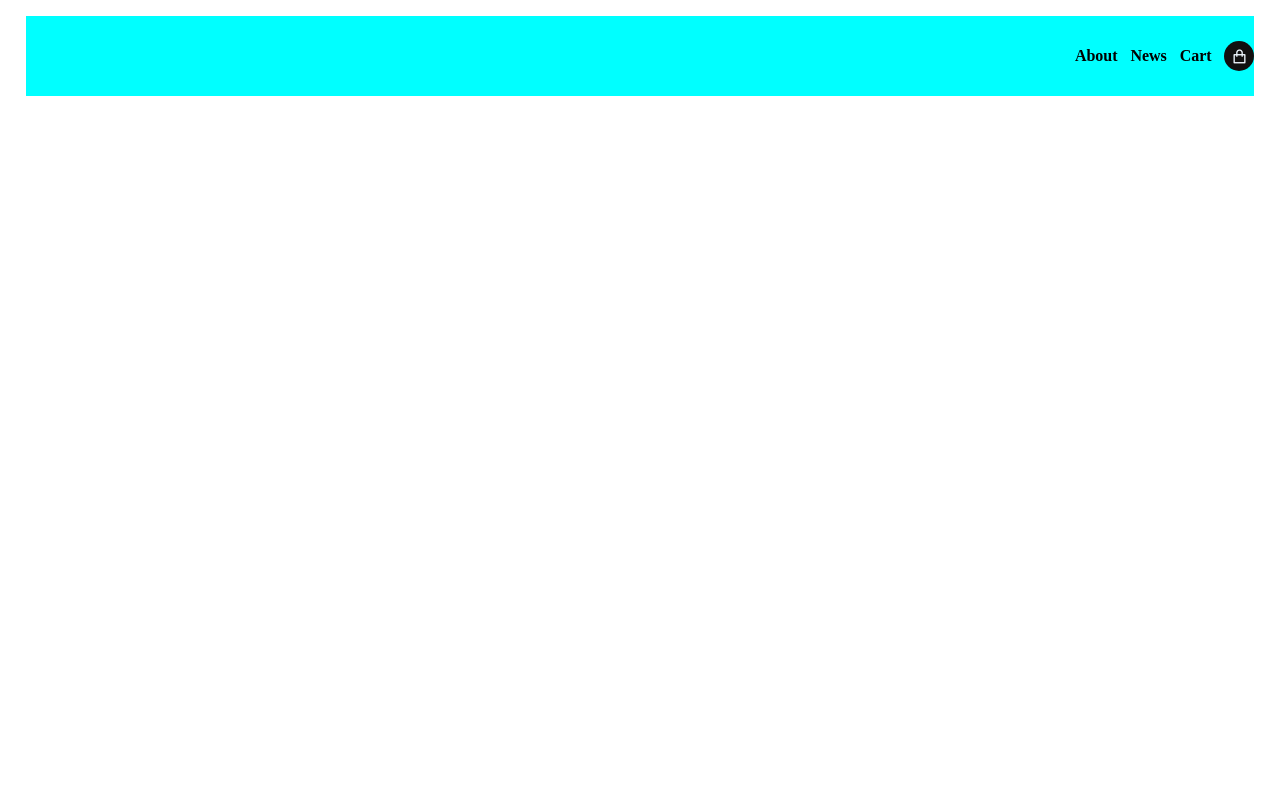
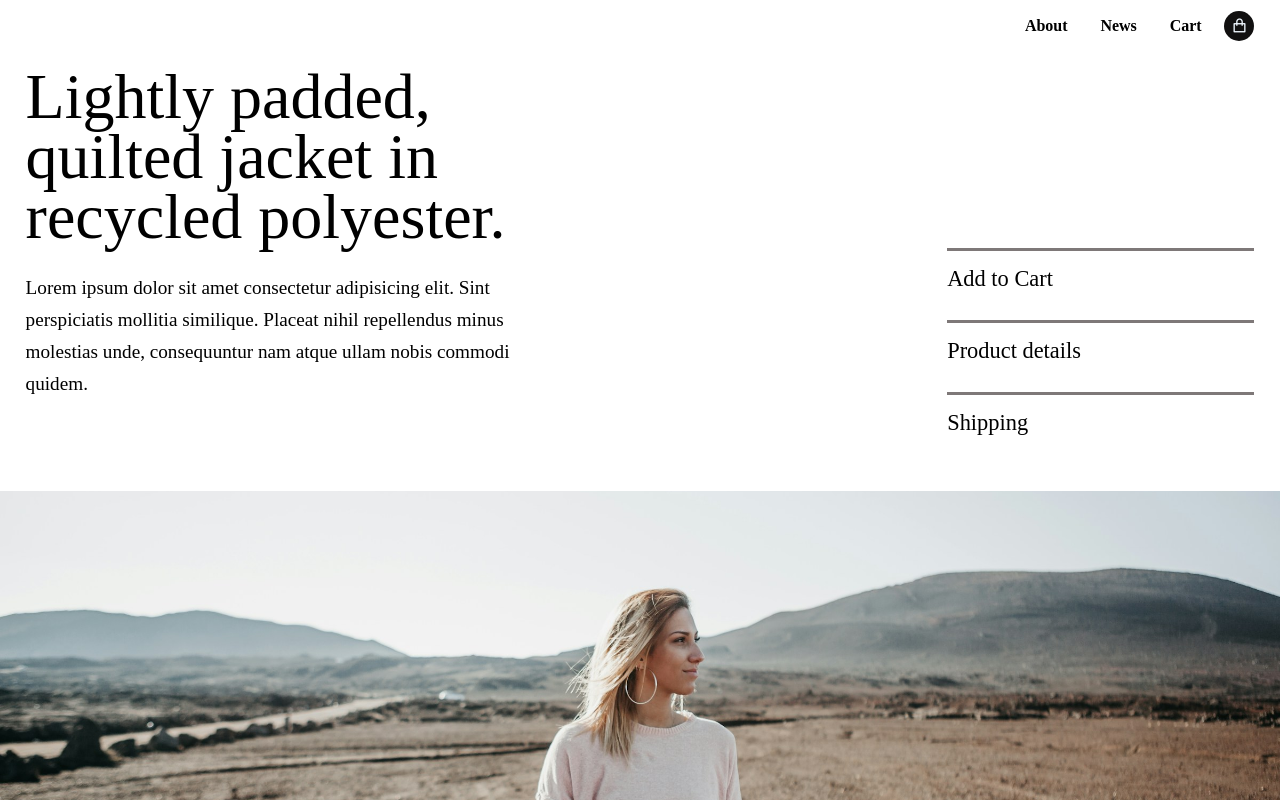
Before and after one commit to akshay-agney/linked-proj-1, a plain HTML site: page index.html in a window 1280 px wide. Drawn offline with nearby package versions, Linux system fonts and the light colour scheme.

Commit message:
some update

```diff
--- a/index.html
+++ b/index.html
@@ -1,26 +1,60 @@
 <!DOCTYPE html>
 <html lang="en">
      <head>
-      <meta charset="UTF-8">
-      <meta name="viewport" content="width=device-width, initial-scale=1.0">
+          <meta charset="UTF-8" />
+          <meta
+               name="viewport"
+               content="width=device-width, initial-scale=1.0" />
           <title>Document</title>
           <link
                href="https://cdn.jsdelivr.net/npm/remixicon@4.1.0/fonts/remixicon.css"
-    rel="stylesheet"
-/>
-      <link rel="stylesheet" href="style.css">
+               rel="stylesheet" />
+          <link rel="stylesheet" href="style.css" />
      </head>
      <body>
-      <div class="main">
+          <main>
+               <div id="wrapper">
                     <nav>
                          <h4>About</h4>
                          <h4>News</h4>
                          <h4>Cart</h4>
-                  <div id="bag"><i class="ri-shopping-bag-line"></i></div>
+                         <div id="bag">
+                              <i class="ri-shopping-bag-line"></i>
+                         </div>
                     </nav>
                     <div id="center">
-
+                         <h1>
+                              Lightly padded, <br />
+                              quilted jacket in <br />
+                              recycled polyester.
+                         </h1>
+                         <div id="para-right">
+                              <p>
+                                   Lorem ipsum dolor sit amet consectetur
+                                   adipisicing elit. Sint perspiciatis mollitia
+                                   similique. Placeat nihil repellendus minus
+                                   molestias unde, consequuntur nam atque ullam
+                                   nobis commodi quidem.
+                              </p>
+                              <div class="ele">
+                                   <div class="elem">
+                                        <a href="#">Add to Cart</a
+                                        ><i class="ri-arrow-right-up-line"></i>
+                                   </div>
+                                   <div class="elem">
+                                        <a href="#">Product details</a
+                                        ><i class="ri-arrow-right-up-line"></i>
+                                   </div>
+                                   <div class="elem">
+                                        <a href="#">Shipping</a
+                                        ><i class="ri-arrow-right-up-line"></i>
                                    </div>
                               </div>
+                         </div>
+                    </div>
+                    <div id="center-down">
+                    </div>
+               </div>
+          </main>
      </body>
 </html>
--- a/style.css
+++ b/style.css
@@ -1,29 +1,63 @@
 * {
-     margin: 0;
-     padding: 0;
-     box-sizing: border-box;
-     font-family: Gilroy;
+    margin: 0;
+    padding: 0;
+       box-sizing: border-box;
+       font-family: Gilroy;
 }
 
-html,
-body {
+html , body {
      height: 100%;
      width: 100%;
 }
-.main {
-     width: 100%;
+main{
      overflow: hidden;
      position: relative;
-     padding: 2vh 2vw;
 }
-nav {
-     display: flex;
+#wrapper{
+      height: 100vh;
+      width: 100vw;
+}
+nav{
+      height: 5%;
+      width: 100%;
+       display: flex;
      justify-content: end;
      gap: 1vw;
-     height: 80px;
      align-items: center;
-     background-color: aqua;
+     padding: 2vw;
 }
+
+nav h4{
+      /* border: 1px solid black; */
+      padding: 5px 10px;
+      position: relative;
+      border-radius: 16px;
+      z-index: 2;
+      overflow: hidden;
+}
+nav h4::before{
+      content: "";
+      position: absolute;
+      height: 100%;
+      width: 100%;
+      background-color: rgb(0, 0, 0);
+      left: -100%;
+      top: 0;
+      transition: all cubic-bezier(0.19, 1, 0.22, 1) 1s;
+      z-index: 0;
+}
+nav h4:hover::before{
+      left: 0%;
+}
+
+nav h4:hover h4{
+      color: aliceblue;
+      z-index: 99;
+      position: absolute;
+}
+
+
+
 #bag {
      height: 30px;
      width: 30px;
@@ -36,3 +70,63 @@ nav {
 #bag i {
      color: aliceblue;
 }
+#center{
+      height: 55%;
+      width: 100%;
+      padding: 2vh 2vw;
+}
+
+#center h1 {
+     font-size: 4rem;
+     font-weight: 400;
+     line-height: 60px;
+}
+#para-right{
+      height: 53%;
+      position: relative;
+      display: flex;
+      justify-content: space-between;
+}
+#para-right p{
+      padding-top: 2%;
+      height: 100%;
+      width: 40%;
+      font-size: 1.2rem;
+     font-weight: 500;
+     line-height: 2rem;
+}
+.ele{
+      height: 100%;
+      width: 25%;
+      display: flex;
+      flex-direction: column;
+      justify-content: space-evenly;
+}
+.elem{
+      display: flex;
+      justify-content: space-between;
+      border-top: 3px solid rgb(126, 120, 120);
+      height: 33%;
+      padding-top: 5%;
+}
+.elem a {
+     text-decoration: none;
+     color: black;
+     font-size: 1.4rem;
+}
+.elem i {
+     font-size: 2.5rem;
+     font-weight: 300;
+     opacity: 0;
+}
+.elem:hover i{
+      opacity: 1;
+}
+
+#center-down{
+      height: 40%;
+      width: 100%;
+      background-image: url(./img.jpg);
+      background-size: cover;
+      background-position: 0 43%;
+}
```
Also changed, not shown: img.jpg (added). Lines whose indentation alone changed are shown as unchanged.
